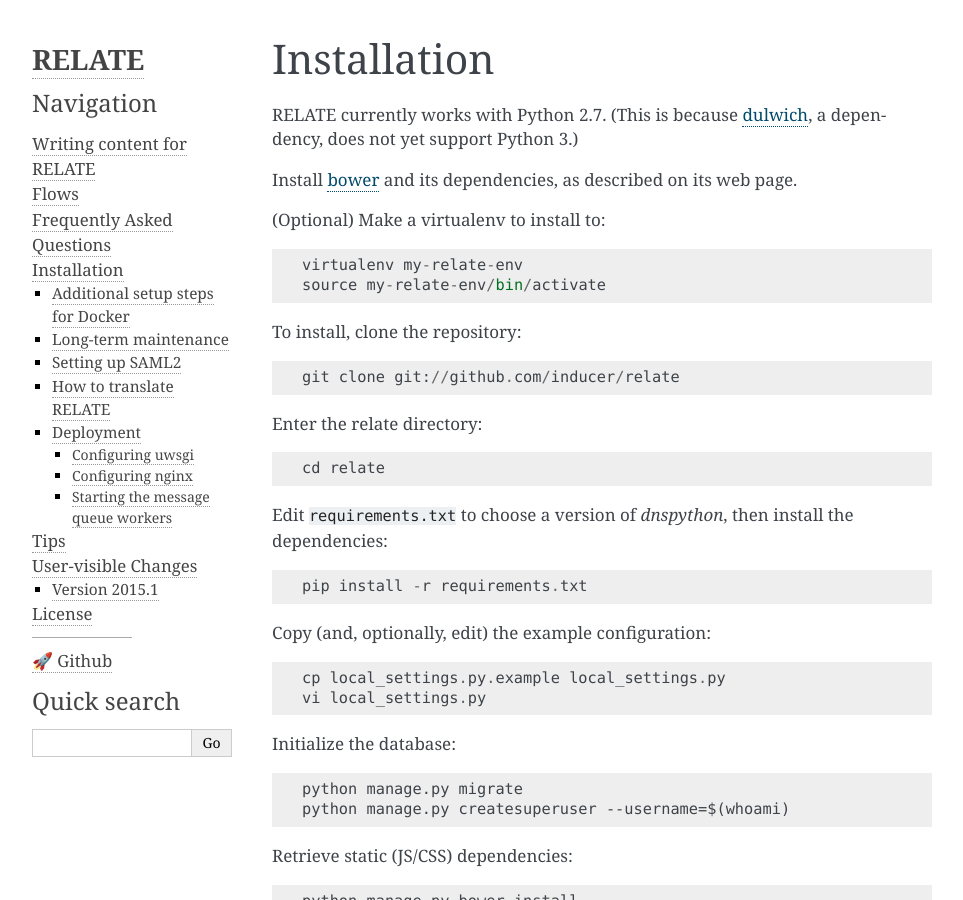
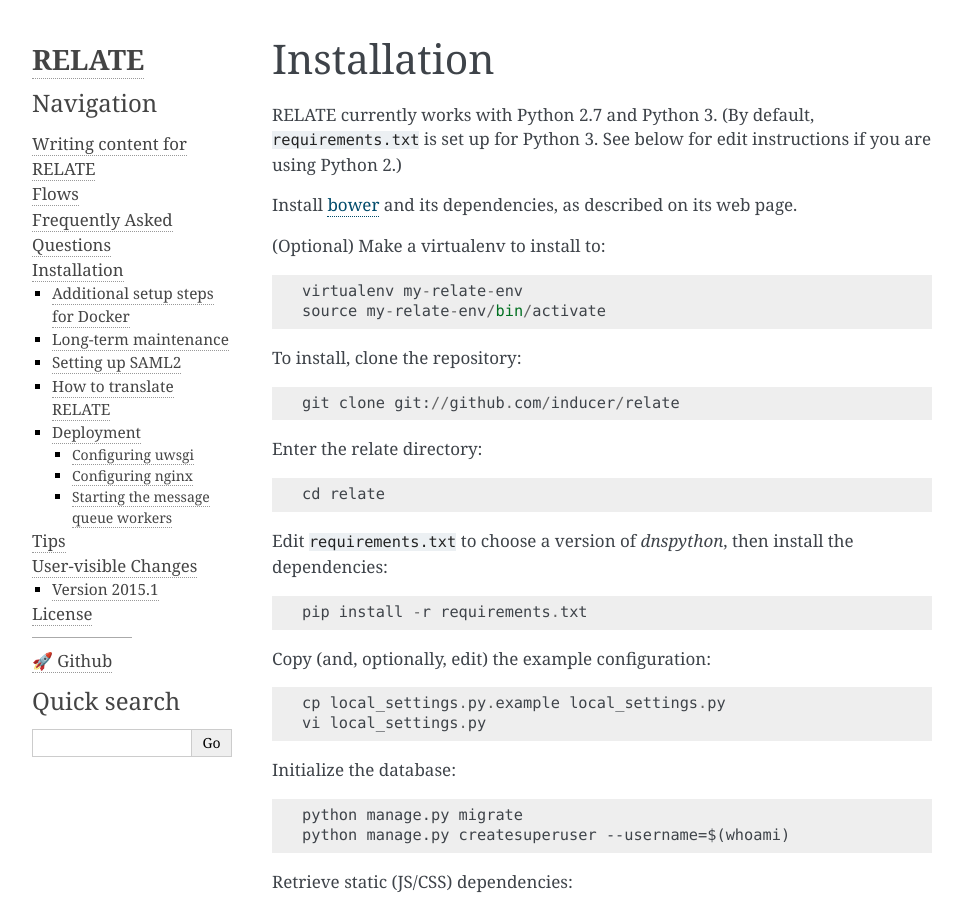
Before and after one commit to inducer/relate, a Sphinx documentation site: the page built from doc/misc.rst, in a window 1280 px wide and 900 px high. Shown: the whole window, without its empty margins (148-1111 px from the left). Built offline with Sphinx 7.4.7, drawn with Linux system fonts in a browser that asks for light colours.

```diff
--- a/doc/misc.rst
+++ b/doc/misc.rst
@@ -1,9 +1,8 @@
 Installation
 ============
 
-RELATE currently works with Python 2.7. (This is because `dulwich
-<https://www.samba.org/~jelmer/dulwich/>`_, a dependency, does not yet support
-Python 3.)
+RELATE currently works with Python 2.7 and Python 3. (By default, :file:`requirements.txt`
+is set up for Python 3. See below for edit instructions if you are using Python 2.)
 
 Install `bower <http://bower.io/>`_ and its dependencies, as described on its
 web page.
```
